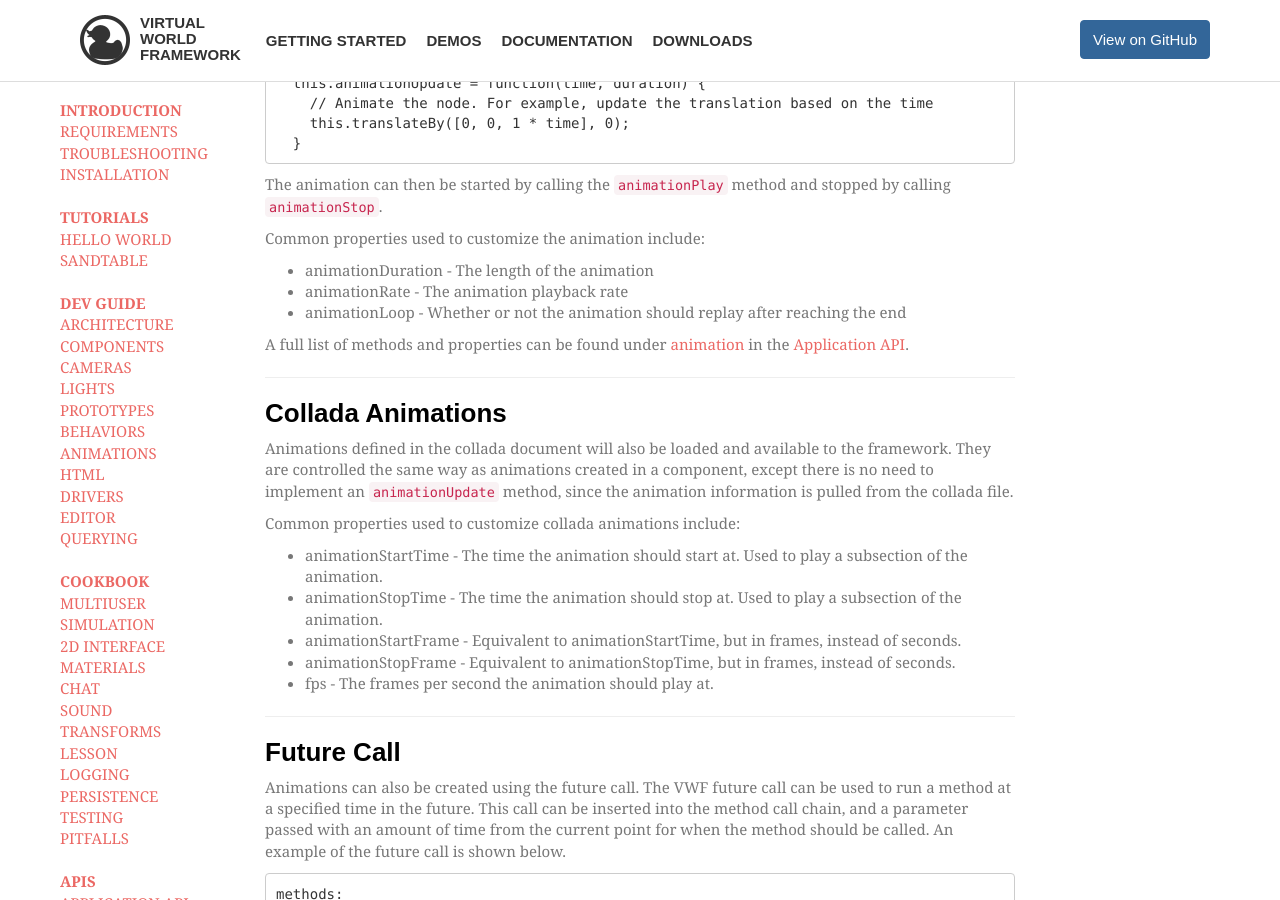
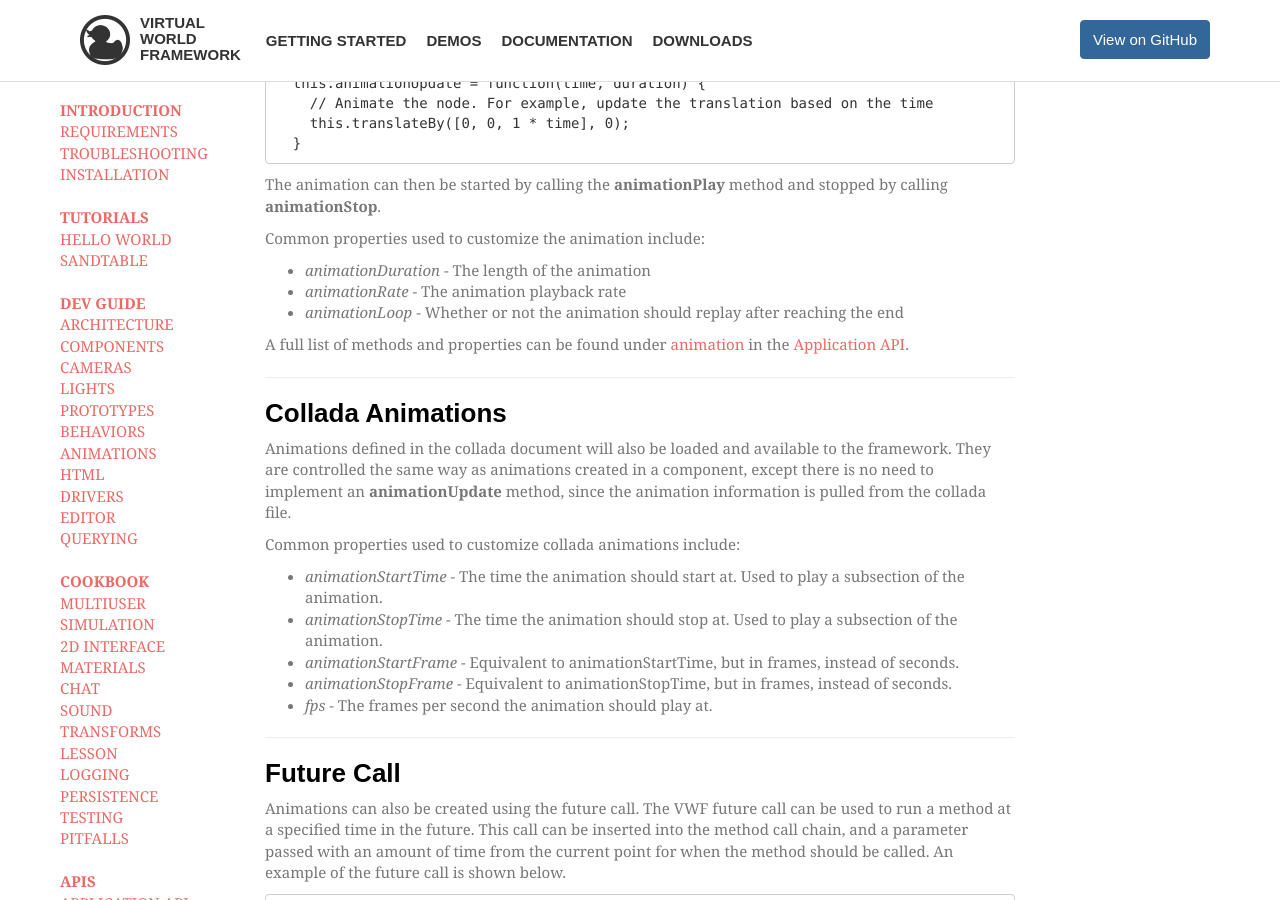
Before and after one commit to virtual-world-framework/vwf-web, a Jekyll site: the page built from documentation.md, in a window 1280 px wide and 900 px high, scrolled down 39295 px. Built offline with Jekyll 4.4.1, drawn with Linux system fonts in a browser that asks for light colours; some web fonts are replaced; Markdown is read by kramdown in place of the engine named in the settings.

Commit message:
Fix links and typos.

```diff
--- a/_includes/docs/animations.md
+++ b/_includes/docs/animations.md
@@ -6,7 +6,7 @@
 
 The primary way to accomplish animations in VWF is the animation behavior. All components that extend node3 automatically implement the animation behavior, which provides standardized methods and properties for creating and executing an animation.
 
-In order to create an animation on a node, the <code>animationUpdate</code> method needs to be implemented. This method is called each time the animation time changes, and is used to update the node to the correct state for that time.
+In order to create an animation on a node, the **animationUpdate** method needs to be implemented. This method is called each time the animation time changes, and is used to update the node to the correct state for that time.
 
 	scripts:
 	- |
@@ -15,29 +15,29 @@ In order to create an animation on a node, the <code>animationUpdate</code> meth
 	    this.translateBy([0, 0, 1 * time], 0);
 	  }
 
-The animation can then be started by calling the <code>animationPlay</code> method and stopped by calling <code>animationStop</code>.
+The animation can then be started by calling the **animationPlay** method and stopped by calling **animationStop**.
 
 Common properties used to customize the animation include:
 
-* animationDuration - The length of the animation
-* animationRate - The animation playback rate
-* animationLoop - Whether or not the animation should replay after reaching the end
+* *animationDuration* - The length of the animation
+* *animationRate* - The animation playback rate
+* *animationLoop* - Whether or not the animation should replay after reaching the end
 
-A full list of methods and properties can be found under [animation](jsdoc_cmp/symbols/animation.vwf.html) in the [Application API](application.html).
+A full list of methods and properties can be found under [animation](http://demo.virtual.wf/web/docs/jsdoc_cmp/symbols/animation.vwf.html) in the [Application API](#application-api).
 
 -------------------
 
 ### Collada Animations
 
-Animations defined in the collada document will also be loaded and available to the framework. They are controlled the same way as animations created in a component, except there is no need to implement an <code>animationUpdate</code> method, since the animation information is pulled from the collada file.
+Animations defined in the collada document will also be loaded and available to the framework. They are controlled the same way as animations created in a component, except there is no need to implement an **animationUpdate** method, since the animation information is pulled from the collada file.
 
 Common properties used to customize collada animations include:
 
-* animationStartTime - The time the animation should start at. Used to play a subsection of the animation.
-* animationStopTime - The time the animation should stop at. Used to play a subsection of the animation.
-* animationStartFrame - Equivalent to animationStartTime, but in frames, instead of seconds.
-* animationStopFrame - Equivalent to animationStopTime, but in frames, instead of seconds.
-* fps - The frames per second the animation should play at.
+* *animationStartTime* - The time the animation should start at. Used to play a subsection of the animation.
+* *animationStopTime* - The time the animation should stop at. Used to play a subsection of the animation.
+* *animationStartFrame* - Equivalent to animationStartTime, but in frames, instead of seconds.
+* *animationStopFrame* - Equivalent to animationStopTime, but in frames, instead of seconds.
+* *fps* - The frames per second the animation should play at.
 
 -------------------
 
--- a/_includes/docs/behaviors.md
+++ b/_includes/docs/behaviors.md
@@ -2,12 +2,12 @@
 
 # Behaviors
 
-A behavior is a component that is used to add functionality to another component. It is referenced from a seperate file, allowing multiple components to reuse the same behavior. To use a behavior, add an <code>implements</code> section to the component with the URI to the behavior.
+A behavior is a component that is used to add functionality to another component. It is referenced from a seperate file, allowing multiple components to reuse the same behavior. To use a behavior, add an **implements** section to the component with the URI to the behavior.
 
 	implements:
 	- http://vwf.example.com/path/to/behavior.vwf
 
-When a behavior is loaded, all behaviors, properties, methods, events, children and scripts are inherited by the new component. All the inherited functionality can be used as part of the component. Behaviors can also use properties from the component that implement the behavior. For example, in this behavior, <code>someMethod</code> will perform an action based on the value of <code>behavior-someProperty</code>, which defaults to true. The convention for properties from the behavior is to prefix the property name with the name of the behavior, to avoid accidently overriding the value with a property from the implementing component.
+When a behavior is loaded, all behaviors, properties, methods, events, children and scripts are inherited by the new component. All the inherited functionality can be used as part of the component. Behaviors can also use properties from the component that implement the behavior. For example, in this behavior, **someMethod** will perform an action based on the value of **behavior-someProperty**, which defaults to true. The convention for properties from the behavior is to prefix the property name with the name of the behavior, to avoid accidently overriding the value with a property from the implementing component.
 
 	---
 	properties:
@@ -21,7 +21,7 @@ When a behavior is loaded, all behaviors, properties, methods, events, children
 	      // Do something else
 	    }
 
-<code>anotherProperty</code> is definied in the implementing component, but is still usable in the behavior. If the component that is implementing the behavior needs <code>behavior-someProperty</code> to be false, it simply overrides the value in its own properties.
+**anotherProperty** is definied in the implementing component, but is still usable in the behavior. If the component that is implementing the behavior needs **behavior-someProperty** to be false, it simply overrides the value in its own properties.
 
 	---
 	implements:
@@ -35,6 +35,6 @@ When a behavior is loaded, all behaviors, properties, methods, events, children
 	    this.someMethod();
 	  }
 
-When <code>someMethod</code> executes, it will read the overridden value of <code>behavior-someProperty</code>, and go into the else statement.
+When **someMethod** executes, it will read the overridden value of **behavior-someProperty**, and go into the else statement.
 
 -------------------
--- a/_includes/docs/prototypes.md
+++ b/_includes/docs/prototypes.md
@@ -2,15 +2,15 @@
 
 # Prototypes
 
-Prototypes are the base component types for inheritance in the Virtual World Framework. A prototype has the same structure as a VWF [component](components.html), and contains common properties, methods, and events.
+Prototypes are the base component types for inheritance in the Virtual World Framework. A prototype has the same structure as a VWF [component](#components), and contains common properties, methods, and events.
 
-A component can inherit from a prototype by using the <code>extends</code> keyword and specifying the URI of the prototype component. All behaviors, properties, methods, events, children and scripts are inherited by the component.
+A component can inherit from a prototype by using the **extends** keyword and specifying the URI of the prototype component. All behaviors, properties, methods, events, children and scripts are inherited by the component.
 
 	extends: http://vwf.example.com/path/to/prototype.vwf
 
 The default values for properties are defined in the prototype file. These properties can be overridden in the component definition file, or left alone to keep the default value. The same is true for methods and events, which can be extended in the component definition.
 
-The default prototype for all components is <code>http://vwf.example.com/node.vwf</code>.
+The default prototype for all components is *http://vwf.example.com/node.vwf*.
 
 Prototypes can be housed on any server, and any URI passed to the extends keyword. Common VWF prototypes use a URI of *vwf.example.com*.
 
@@ -23,6 +23,6 @@ Prototypes can be housed on any server, and any URI passed to the extends keywor
 * *material.vwf* - base type for materials
 * *navscene.vwf* - base type for a navigational scene
 
-The [Application API](application.html) covers the complete list of VWF prototypes and their property, method, and event definitions.
+The [Application API](#application-api) covers the complete list of VWF prototypes and their property, method, and event definitions.
 
 -------------------
```
